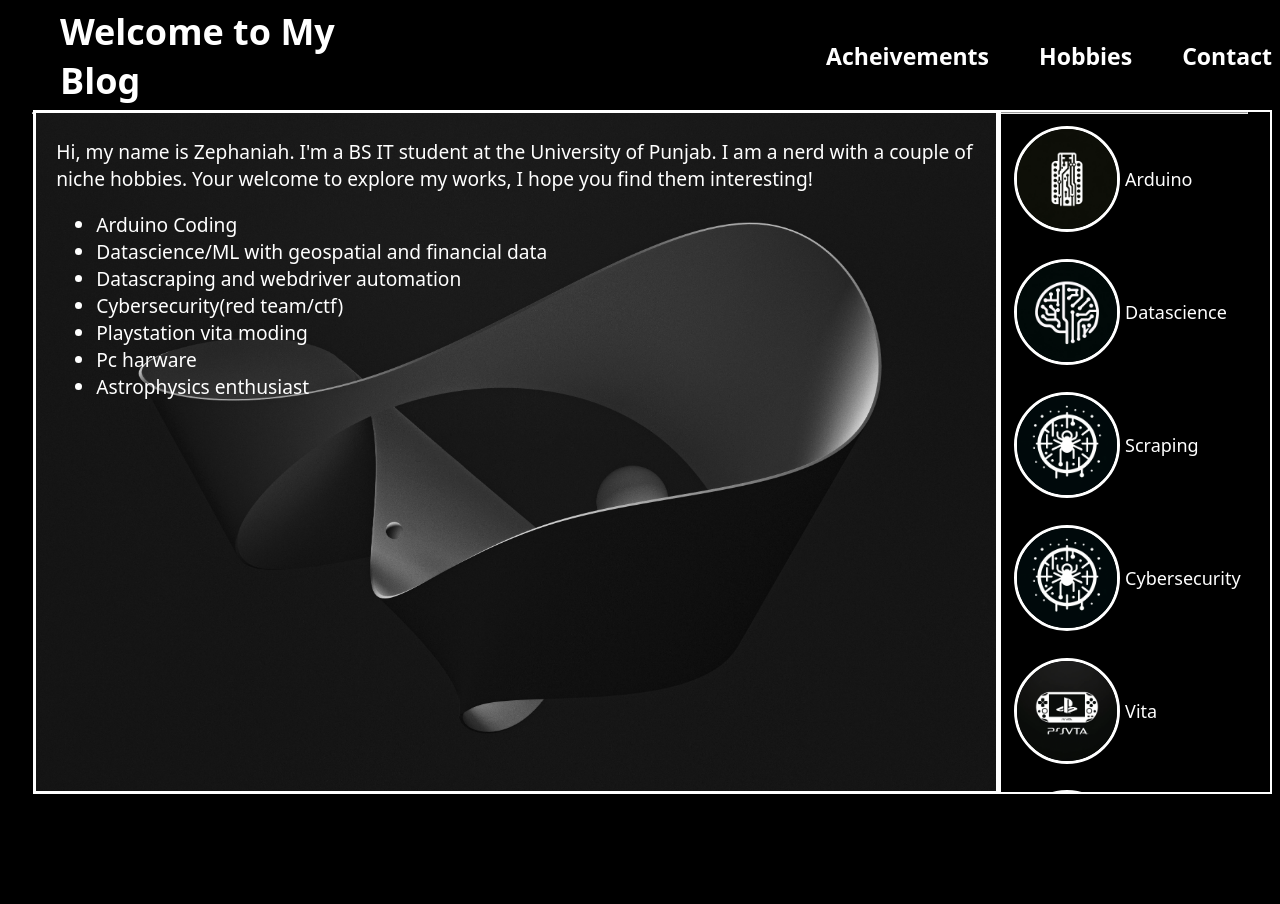
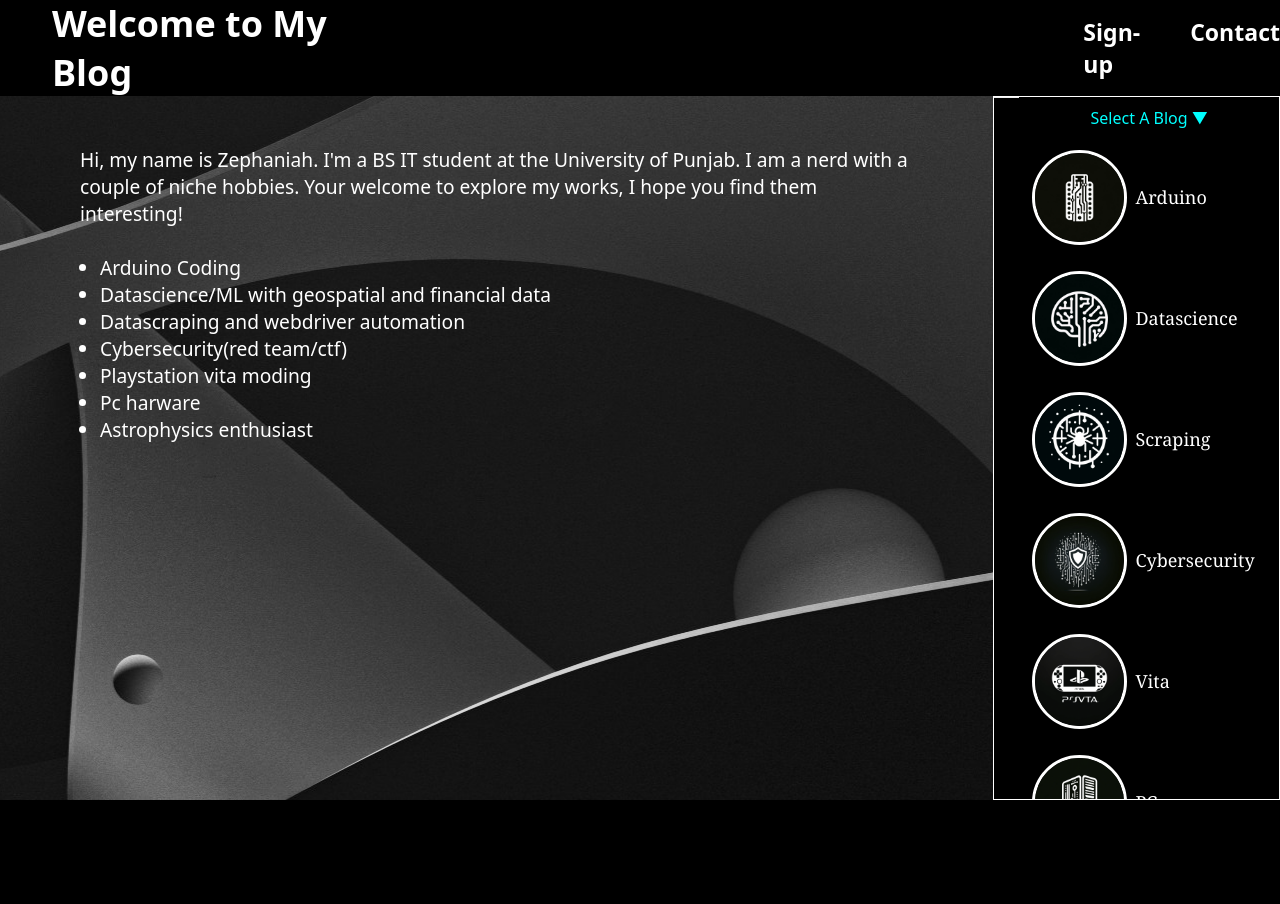
Before and after one commit to ZephaniahQ/Blogcatalogue-Website, a plain HTML site: page home.html in a window 1280 px wide. Drawn offline with Linux system fonts and the light colour scheme.

Commit message:
this should be in the scrollnave lol, stonks of progress tho

```diff
--- a/home.html
+++ b/home.html
@@ -18,8 +18,7 @@
                 <a href="#" class="text-link">Contact</a>
             </div>-->
             <div class="header-buttons">
-                <a href="#" class="text-link">Acheivements</a>
-                <a href="#" class="text-link">Hobbies</a>
+                <a href="#" class="text-link">Sign-up</a>
                 <a href="#" class="text-link">Contact</a>
             </div>
         </div>
@@ -27,8 +26,8 @@
     </div>
     <div class="content-flex">
         <div class="text-box">
-            <p>Hi, my name is Zephaniah. I'm a BS IT student at the University of Punjab. I am a nerd with a couple of niche hobbies. Your welcome to explore my works, I hope you find them interesting!</p>
-            <ul>
+            <p>Hi, my name is Zephaniah. I'm a BS IT student at the University of Punjab. I am a nerd with a couple of niche hobbies. Your welcome to explore my works, I hope you find them interesting!</p><br>
+            <ul style="padding-left: 20px;">
                 <li>Arduino Coding</li>
                 <li>Datascience/ML with geospatial and financial data</li>
                 <li>Datascraping and webdriver automation</li>
@@ -39,33 +38,39 @@
             </ul>
         </div>
         <div class="blog-slider">
+            <div class="select-block">
+              Select A Blog
+              <span class="down-arrow">&#x25BC;</span> <!-- Downward arrow --->
+            </div>
+            <div class="hobby-block">
                 <div class="hobby-box">
                     <img src="pics/arduino.png">
-                <span>Arduino</span>
+                    <span class="hobby-title">Arduino</span>
                 </div>
                 <div class="hobby-box">
                     <img src="pics/datascience.png">
-                <span>Datascience</span>
+                    <span class="hobby-title">Datascience</span>
                 </div>
                 <div class="hobby-box">
                     <img src="pics/scraping.png">
-                <span>Scraping</span>
+                    <span class="hobby-title">Scraping</span>
                 </div>
                 <div class="hobby-box">
-                <img src="pics/scraping.png">
-                <span>Cybersecurity</span>
+                    <img src="pics/cyber.png">
+                    <span class="hobby-title">Cybersecurity</span>
                 </div>
                 <div class="hobby-box">
                     <img src="pics/vita.png">
-                <span>Vita</span>
+                    <span class="hobby-title">Vita</span>
                 </div>
                 <div class="hobby-box">
                     <img src="pics/Pc.png">
-                <span>PC</span>
+                    <span class="hobby-title">PC</span>
                 </div>
                 <div class="hobby-box">
                     <img src="pics/astro.png">
-                <span>Astrophysics</span>
+                    <span class="hobby-title">Astrophysics</span>
+                </div>
             </div>
         </div>
     </div>
--- a/style.css
+++ b/style.css
@@ -1,10 +1,15 @@
+* {
+    margin: 0;
+    padding: 0;
+    box-sizing: border-box; /* This ensures padding doesn't affect the total width/height */
+
 body {
     background-color: black;
     /*background-image: url('pics/background.jpg');
     background-size: cover;  /* Cover the entire viewport
     background-repeat: no-repeat; /* Prevent the image from repeating
     background-position: center; /* Center the image in the page */
-    height: 100vh; /* Optional: make the body height cover the whole viewport */
+    height: 88vh; /* Optional: make the body height cover the whole viewport */
     overflow: hidden;
     font-family: system-ui, -apple-system, BlinkMacSystemFont, 'Segoe UI', Roboto, Oxygen, Ubuntu, Cantarell, 'Open Sans', 'Helvetica Neue', sans-serif;
 }
@@ -26,7 +31,7 @@ body {
 }
 
 hr{
-    width: 96%;
+
 }
 
 .header-buttons {
@@ -36,7 +41,7 @@ hr{
     gap: 50px; /* Spacing between each button, adjust as needed */
     font-size: larger;
     font-weight: bold;
-    margin-left: 34%;
+    margin-left: 700px;
 }
 
 .text-link {
@@ -51,7 +56,7 @@ hr{
     display: flex;
     justify-content: space-between; /* This will space out the text-box and blog-slider */
     height: 100vh; /* Full viewport height */
-    margin: 0; /* Remove default margins */
+    margin: 0 0; /* Remove default margins */
 }
 
 .text-box {
@@ -59,20 +64,18 @@ hr{
     width: 81%;
     /*padding: 0 20px; /* Add some padding around the text */
     color: white;
-    height: 83.449vh;
+    height: 88vh;
     /*margin-left: 2%;
     margin-top: 2%;*/
     background-image: url('pics/background.jpg');
-    background-size: cover;  /* Cover the entire viewport */
+    background-size:auto;  /* Cover the entire viewport */
     background-repeat: no-repeat; /* Prevent the image from repeating */
     background-position: center; /* Center the image in the page */
-    margin-top: 0.5%;
-    margin-left: 2%;
-    border: solid white;
-    padding: 5px 20px
+    padding: 50px 80px
 }
 
 .blog-slider{
+    position: relative;
     display: flex;
     flex-direction: column;
     flex-wrap: nowrap;
@@ -85,11 +88,10 @@ hr{
     scrollbar-width: thin;
     text-align: center;
     color: white;
-    height: fit-content;
     width: 300px;
-    border: solid white  2px;
-    height: 85vh;
-    margin-top: 0.5%;
+    border: solid white  1px;
+    height: 88vh;
+    padding-left: 25px;
 
 }
 
@@ -115,16 +117,18 @@ hr{
 }
 .hobby-box > img{
     border: solid white;
-    width: 100px;   /* Set a fixed width */
-    height: 100px;  /* Set the same value for height to make it circular */
+    width: 95px;   /* Set a fixed width */
+    height: 95px;  /* Set the same value for height to make it circular */
     border-radius: 50%;
     object-fit: cover; /* Ensures the image covers the area nicely */
 }
 
-.hobby-box > span{
+.hobby-title{
     font-size: large;
-    margin-left: 5px; /* Add space between the image and text */
+    margin-left: 8px; /* Add space between the image and text */
     white-space: nowrap; /* Prevent the text from wrapping */
+    font-family:Cambria, Cochin, Georgia, Times, 'Times New Roman', serif;
+
 
 }
 
@@ -139,3 +143,17 @@ hr{
     /*background-color: rgb(0,0,0); /* Fallback color
     background-color: rgba(0,0,0, 0.4); /* Black w/opacity/see-through */
 }
+
+.select-block {
+    position: sticky;
+    top: 0; /* Set the top position to 0 so it sticks to the top of the container */
+    background: #000; /* Set a background color so the text doesn't overlap on scroll */
+    z-index: 10; /* Ensure it stacks on top of other content */
+    padding: 10px 10px; /* Increase padding to give it more height */
+    margin-top: -20px; /* Pull the element up by 20px to cover any inherited gaps */
+    color: aqua;
+}
+
+.hobby-block{
+    padding-top: 18px;
+}
```
Lines whose indentation alone changed are shown as unchanged.
